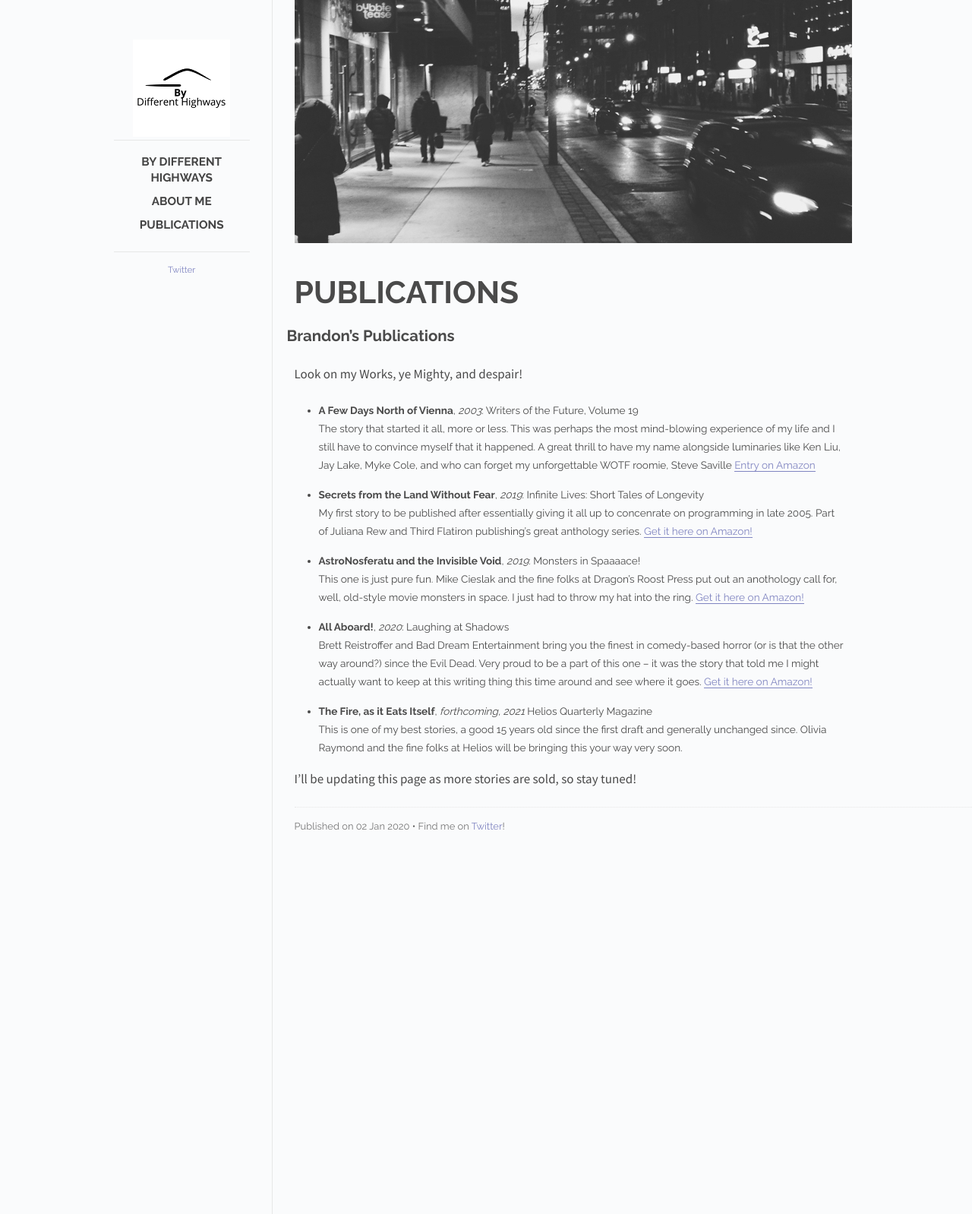
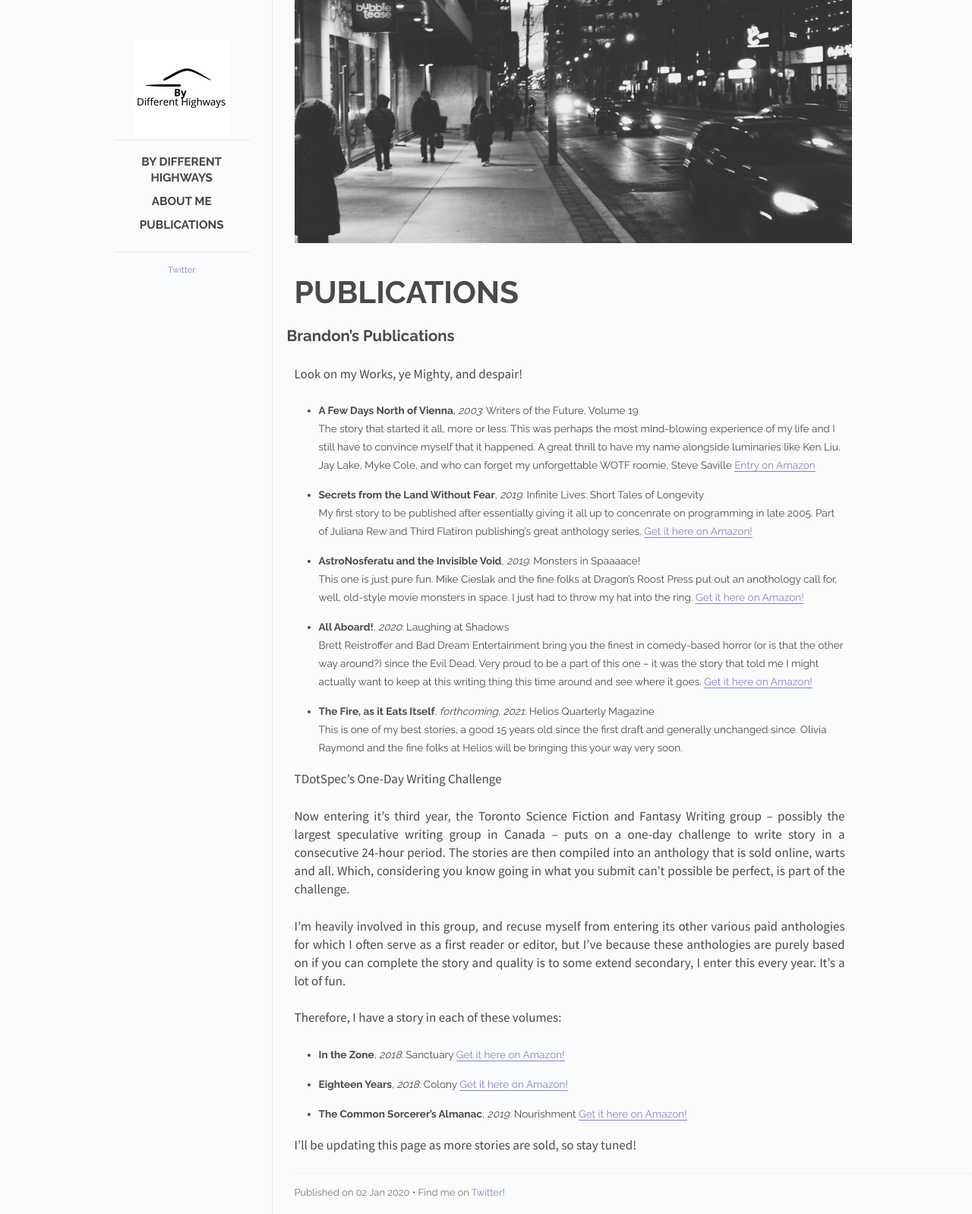
Before and after one commit to Butler-Brand/Butler-Brand.github.io, a Jekyll site: the page built from _posts/2020-01-02-publications-post.md, in a window 1280 px wide. Shown: the whole page at 76% size. Built offline with Jekyll 4.4.1, drawn with Linux system fonts in a browser that asks for light colours; Markdown is read by kramdown in place of the engine named in the settings.

Commit message:
Update 2020-01-02-publications-post.md

```diff
--- a/_posts/2020-01-02-publications-post.md
+++ b/_posts/2020-01-02-publications-post.md
@@ -28,9 +28,27 @@ Look on my Works, ye Mighty, and despair!
 	Brett Reistroffer and Bad Dream Entertainment bring you the finest in comedy-based horror (or is that the other way around?) since the Evil Dead.
 	Very proud to be a part of this one -- it was the story that told me I might actually want to keep at this writing thing this time around and see where it goes.
 	[Get it here on Amazon!](https://www.amazon.com/Laughing-at-Shadows-Brett-Reistroffer-ebook/dp/B0829GBNRW/ref=pd_rhf_se_p_img_8?_encoding=UTF8&psc=1&refRID=F2VTBN08SV5M4SZWE2R7)
-* <strong>The Fire, as it Eats Itself</strong>, <em>forthcoming, 2021</em> Helios Quarterly Magazine<br />
+	<br />
+* <strong>The Fire, as it Eats Itself</strong>, <em>forthcoming, 2021</em>: Helios Quarterly Magazine<br />
 	This is one of my best stories, a good 15 years old since the first draft and generally unchanged since. Olivia Raymond and the fine folks at Helios will
 	be bringing this your way very soon.
 
 
+
+TDotSpec's One-Day Writing Challenge
+
+Now entering it's third year, the Toronto Science Fiction and Fantasy Writing group -- possibly the largest speculative writing group in Canada -- puts on a one-day challenge
+to write story in a consecutive 24-hour period. The stories are then compiled into an anthology that is sold online, warts and all. Which, considering you know going in what
+you submit can't possible be perfect, is part of the challenge.
+
+I'm heavily involved in this group, and recuse myself from entering its other various paid anthologies for which I often serve as a first reader or editor, but I've because
+these anthologies are purely based on if you can complete the story and quality is to some extend secondary, I enter this every year. It's a lot of fun.
+
+Therefore, I have a story in each of these volumes:
+
+* <strong>In the Zone</strong>, <em>2018</em>: Sanctuary [Get it here on Amazon!](https://www.amazon.ca/dp/B07JC8T36D/ref=dp-kindle-redirect?_encoding=UTF8&btkr=1)
+* <strong>Eighteen Years</strong>, <em>2018</em>: Colony [Get it here on Amazon!](https://www.amazon.ca/Colony-one-shot-anthology-speculative-One-shot-ebook/dp/B07ZBKCR2S/ref=pd_rhf_se_p_img_6?_encoding=UTF8&psc=1&refRID=T8WAW8B3CH3X6X2CNNA4)
+* <strong>The Common Sorcerer's Almanac</strong>, <em>2019</em>: Nourishment [Get it here on Amazon!](https://www.amazon.ca/Nourishment-One-Shot-Anthology-Speculative-speculative-ebook/dp/B07YF1P4GW/ref=pd_rhf_dp_p_img_4?_encoding=UTF8&psc=1&refRID=1QJ9B8ZBV9N28XKA7SEX)
+
+
 I'll be updating this page as more stories are sold, so stay tuned!
```
